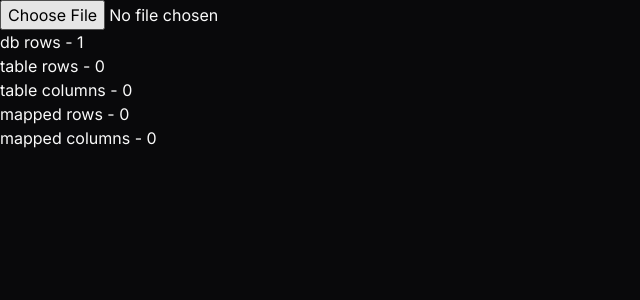
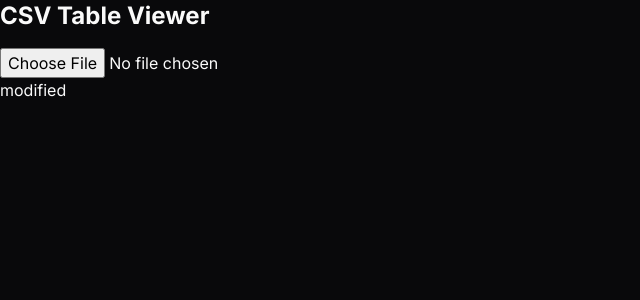
Before and after one commit to onemineus/csv-processing-unit, a Next.js app: page / in a window 1280 px wide. Shown: the top 300 px of the page, without its empty margins (0-640 px from the left). Built offline with nearby package versions, Linux system fonts and the light colour scheme.

Commit message:
added functionality and second table

```diff
--- a/app/page.tsx
+++ b/app/page.tsx
@@ -1,11 +1,43 @@
 import ProcessingCentre from "@/components/pcs";
 import Appi from "@/components/process";
 import Small from "@/components/small";
-
+import CsvTable from "../ultimate/ui1";
+export const medicalDataFields = [
+  "Disease",
+  "TestsPerformed",
+  "TimeSpan",
+  "PreviousDiseases",
+  "BloodGroup",
+  "RhFactor",
+  "HemoglobinCount",
+  "OxygenLevel",
+  "BloodPressure",
+  "Allergies",
+  "SugarLevel",
+  "NumberOfTests",
+  "Gender",
+  "PastMedicalConditions",
+  "Weight",
+  "Height",
+  "Bilirubin",
+  "SodiumPotassiumLevel",
+  "WBCCount",
+  "PlateletCount",
+  "RBCCount",
+  "Cholesterol",
+  "LeukocytesCount",
+  "SurgicalHistory",
+  "FamilyMedicalHistory",
+  "Medicines",
+  "RespiratoryRate",
+  "Temperature",
+  "HeartRate",
+];
 export default function Home() {
   return (
     <main className="min-h-screen bg-zinc-950 text-zinc-50">
-      <Small />
+      <h1 className="text-2xl font-bold mb-4">CSV Table Viewer</h1>
+      <CsvTable />
     </main>
   );
 }
--- a/package.json
+++ b/package.json
@@ -25,9 +25,10 @@
     "postcss": "8.4.29",
     "react": "18.2.0",
     "react-dom": "18.2.0",
+    "react-papaparse": "^4.1.0",
     "string-similarity": "^4.0.4",
     "tailwind-merge": "^1.14.0",
-    "tailwindcss": "3.3.3",
+    "tailwindcss": "^3.3.3",
     "tailwindcss-animate": "^1.0.7",
     "typescript": "5.2.2"
   },
--- a/ultimate/attributes.js
+++ b/ultimate/attributes.js
@@ -1,4 +1,4 @@
-const medicalDataFields = [
+export const medicalDataFields = [
   "Disease",
   "TestsPerformed",
   "TimeSpan",
--- /dev/null
+++ b/ultimate/ui1.jsx
@@ -0,0 +1,87 @@
+"use client";
+
+import React, { useState } from "react";
+import Papa from "papaparse";
+import processCsvData from "./util.js";
+const CsvTable = () => {
+  const [csvData, setCsvData] = useState([]);
+  const [processedData, setProcessedData] = useState([]);
+
+  const handleFileChange = (e) => {
+    const file = e.target.files[0];
+
+    Papa.parse(file, {
+      header: true,
+      skipEmptyLines: true,
+      complete: (result) => {
+        const data = result.data;
+        setCsvData(data);
+        const processed = processCsvData(data); // Process the CSV data
+        setProcessedData(processed);
+        console.log(processed);
+      },
+    });
+  };
+
+  return (
+    <div>
+      <input
+        type="file"
+        accept=".csv"
+        onChange={handleFileChange}
+        className="border p-2"
+      />
+      {csvData.length > 0 && (
+        <table className="table-auto mt-4">
+          <thead>
+            <tr>
+              {Object.keys(csvData[0]).map((header) => (
+                <th key={header} className="border px-4 py-2">
+                  {header}
+                </th>
+              ))}
+            </tr>
+          </thead>
+          <tbody>
+            {csvData.map((row, index) => (
+              <tr key={index}>
+                {Object.keys(row).map((header) => (
+                  <td key={header} className="border px-4 py-2">
+                    {row[header]}
+                  </td>
+                ))}
+              </tr>
+            ))}
+          </tbody>
+        </table>
+      )}
+      <div className="text-xl">modified</div>
+      {processedData.length > 0 && (
+        <table className="table-auto mt-4">
+          <thead>
+            <tr>
+              {Object.keys(processedData[0]).map((header) => (
+                <th key={header} className="border px-4 py-2">
+                  {header}
+                </th>
+              ))}
+            </tr>
+          </thead>
+          <tbody>
+            {processedData.map((row, index) => (
+              <tr key={index}>
+                {Object.keys(row).map((header) => (
+                  <td key={header} className="border px-4 py-2">
+                    {row[header]}
+                  </td>
+                ))}
+              </tr>
+            ))}
+          </tbody>
+        </table>
+      )}
+    </div>
+  );
+};
+
+export default CsvTable;
--- /dev/null
+++ b/ultimate/util.js
@@ -0,0 +1,62 @@
+import Fuse from "fuse.js";
+
+// Define your main attributes
+const medicalDataFields = [
+  "Disease",
+  "TestsPerformed",
+  "TimeSpan",
+  "PreviousDiseases",
+  "BloodGroup",
+  "RhFactor",
+  "HemoglobinCount",
+  "OxygenLevel",
+  "BloodPressure",
+  "Allergies",
+  "SugarLevel",
+  "NumberOfTests",
+  "Gender",
+  "PastMedicalConditions",
+  "Weight",
+  "Height",
+  "Bilirubin",
+  "SodiumPotassiumLevel",
+  "WBCCount",
+  "PlateletCount",
+  "RBCCount",
+  "Cholesterol",
+  "LeukocytesCount",
+  "SurgicalHistory",
+  "FamilyMedicalHistory",
+  "Medicines",
+  "RespiratoryRate",
+  "Temperature",
+  "HeartRate",
+];
+
+// Function to process and map column names
+const processCsvData = (csvData) => {
+  // Create an instance of Fuse with the main attributes
+  const fuse = new Fuse(medicalDataFields, {
+    threshold: 0.5,
+  });
+
+  // Process the CSV data
+  const processedData = csvData.map((row) => {
+    const processedRow = {};
+
+    // Map CSV column names to main attributes using Fuse
+    Object.keys(row).forEach((columnName) => {
+      const result = fuse.search(columnName);
+      if (result.length > 0 && result[0].item) {
+        const mainAttribute = result[0].item;
+        processedRow[mainAttribute] = row[columnName];
+      }
+    });
+
+    return processedRow;
+  });
+
+  return processedData;
+};
+
+export default processCsvData;
```
Also changed, not shown: ultimate/csvMakerBad.mjs (+7 -7 lines), mock_data_with_errors.csv (added), real_data.csv (added), 1 other file (tests, documents, lock files or other folders).
